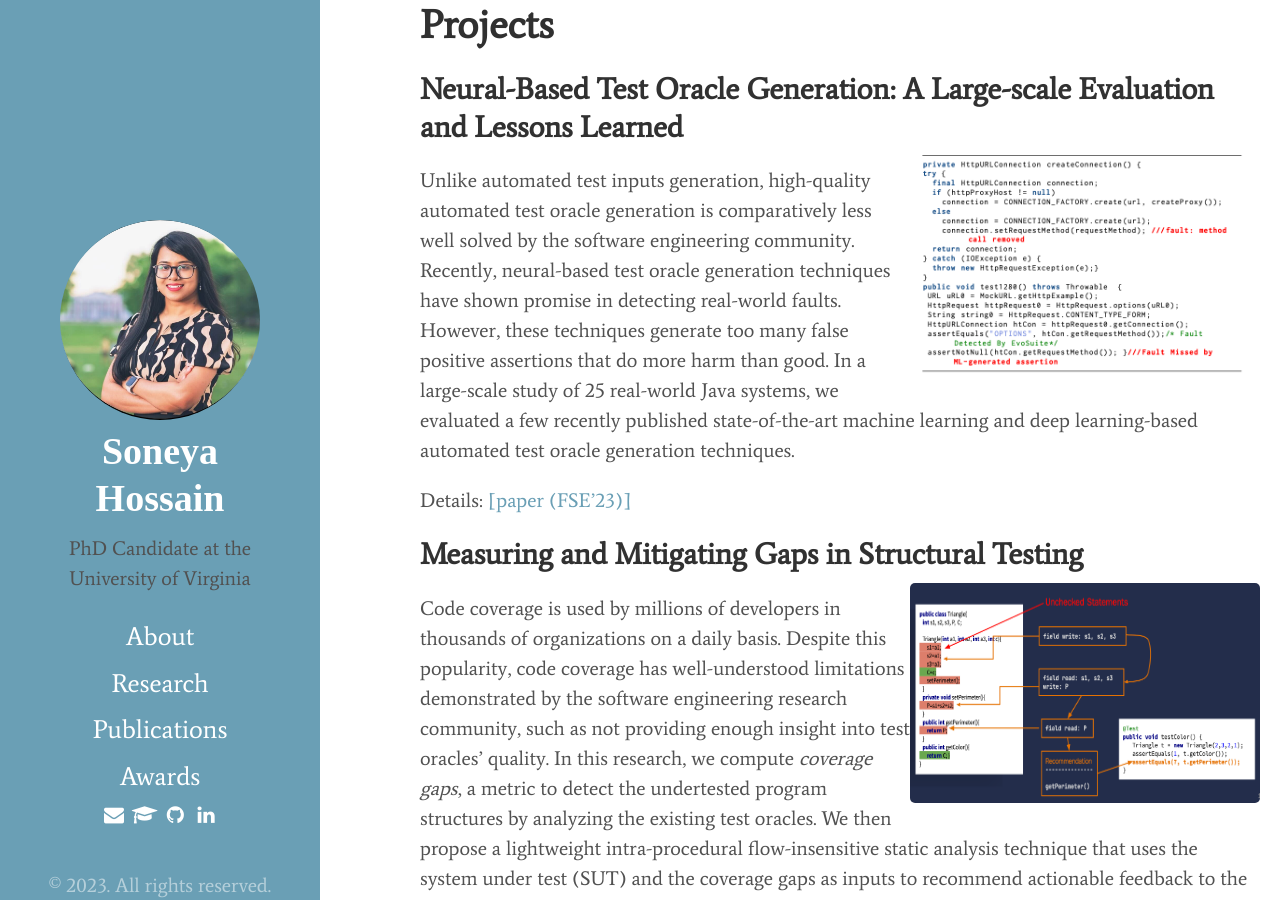
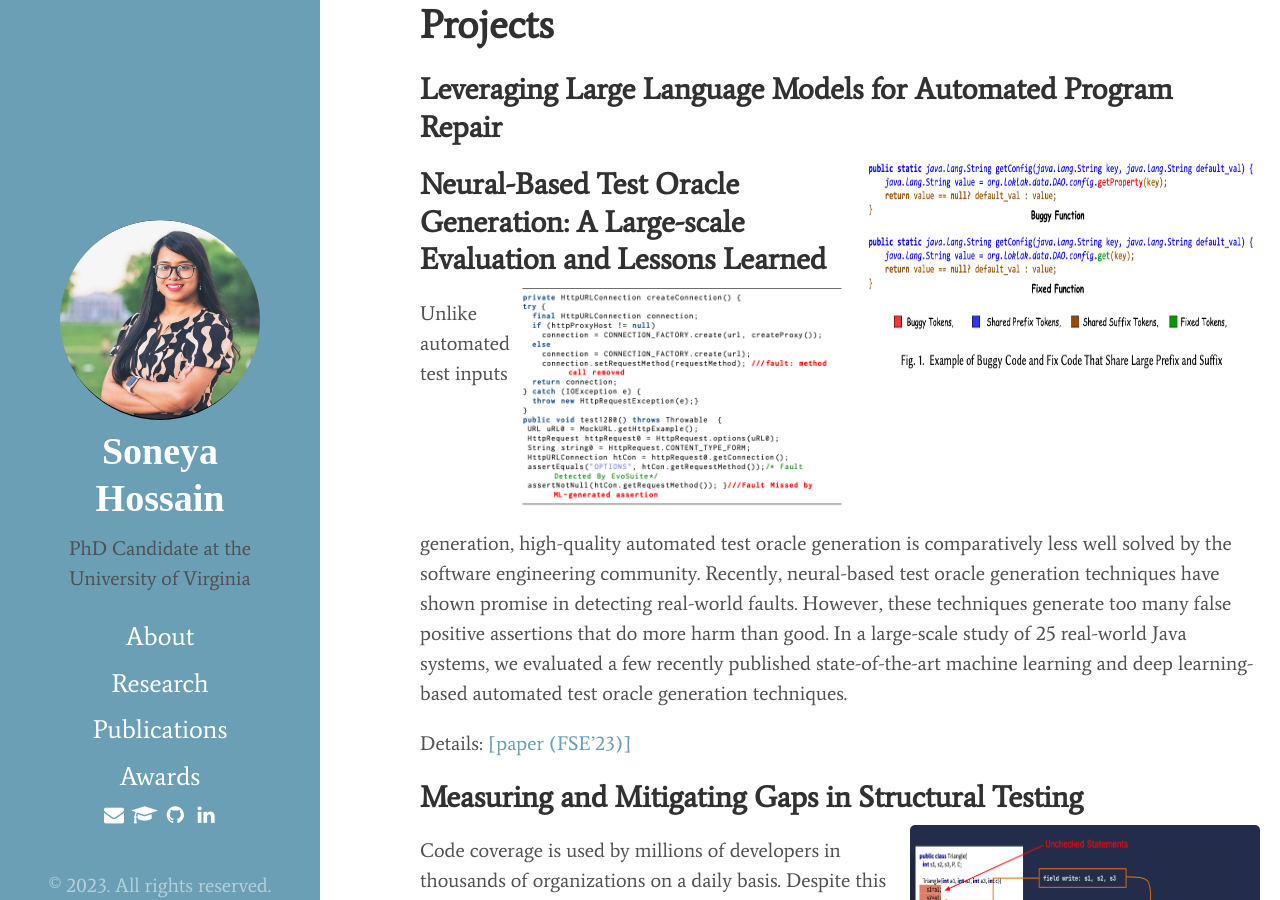
Before and after one commit to soneyahossain/soneyahossain.github.io, a Jekyll site: the page built from research.md, in a window 1280 px wide and 900 px high. Built offline with Jekyll 4.4.1, drawn with Linux system fonts in a browser that asks for light colours; cached includes are drawn as plain includes.

Commit message:
bug repair project

```diff
--- a/research.md
+++ b/research.md
@@ -3,6 +3,13 @@ layout: page
 title: Projects
 ---
 
+## Leveraging Large Language Models for Automated Program Repair
+
+<img src="../assets/img/bug.png"
+alt="toga"
+width="400"
+height="220"
+style="float: right;" />
 
 
 ## Neural-Based Test Oracle Generation: A Large-scale Evaluation and Lessons Learned
```
Also changed, not shown: assets/img/bug.png (added).
